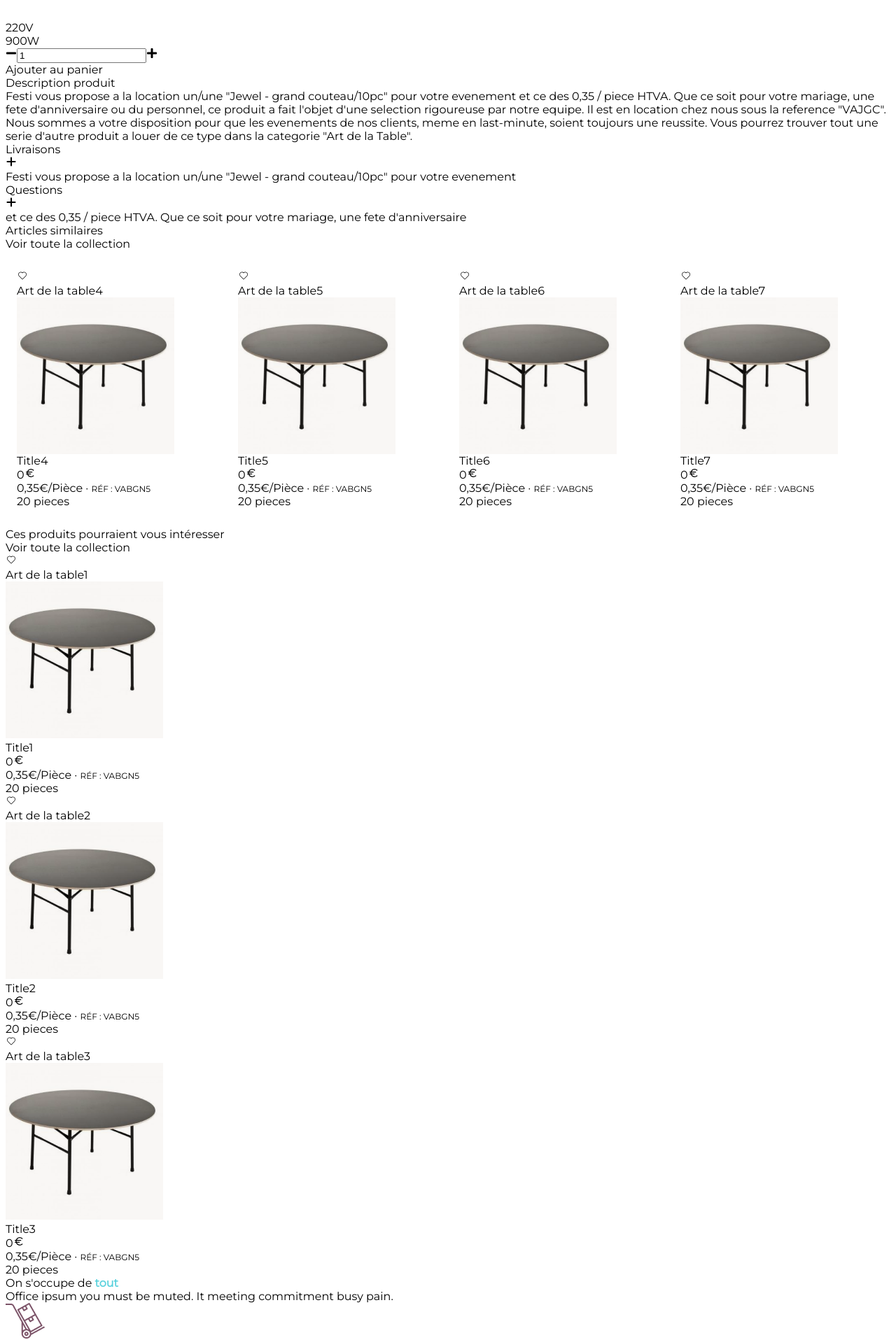
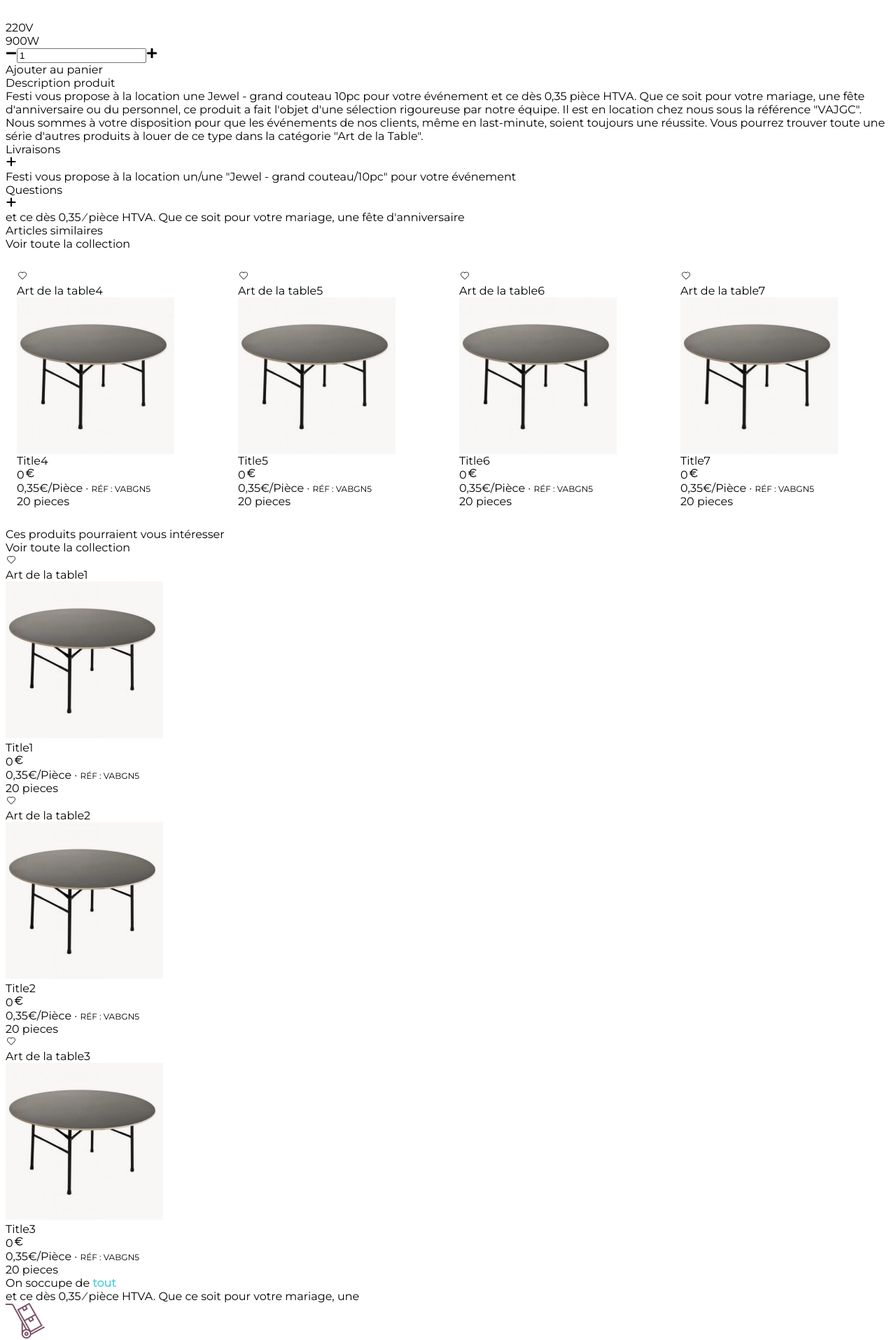
Before and after one commit to Aadil1129/welfare-project, a Next.js app: page / in a window 1280 px wide. Shown: the part 1926-3841 px from the top of the page at 70% size. Built offline with nearby package versions, Linux system fonts and the light colour scheme.

Commit message:
resolve build error

```diff
--- a/components/HomeComponents/machineDescriptoin.js
+++ b/components/HomeComponents/machineDescriptoin.js
@@ -16,13 +16,13 @@ export default function MachineDescription() {
       <div className="machinDescription-text">
         <div className="machinDescription-heading">Description produit</div>
         <div className="machinDescription-desc">
-          Festi vous propose a la location un/une "Jewel - grand couteau/10pc" pour votre evenement
-          et ce des 0,35 / piece HTVA. Que ce soit pour votre mariage, une fete d'anniversaire ou du
-          personnel, ce produit a fait l'objet d'une selection rigoureuse par notre equipe. Il est
-          en location chez nous sous la reference "VAJGC". Nous sommes a votre disposition pour que
-          les evenements de nos clients, meme en last-minute, soient toujours une reussite. Vous
-          pourrez trouver tout une serie d'autre produit a louer de ce type dans la categorie "Art
-          de la Table".
+          Festi vous propose à la location une Jewel - grand couteau 10pc pour votre événement et ce
+          dès 0,35 pièce HTVA. Que ce soit pour votre mariage, une fête d'anniversaire ou du
+          personnel, ce produit a fait l'objet d'une sélection rigoureuse par notre équipe. Il est
+          en location chez nous sous la référence &quot;VAJGC&quot;. Nous sommes à votre disposition
+          pour que les événements de nos clients, même en last-minute, soient toujours une réussite.
+          Vous pourrez trouver toute une série d'autres produits à louer de ce type dans la
+          catégorie &quot;Art de la Table&quot;.
         </div>
       </div>
       <div className="description-todo">
@@ -38,8 +38,8 @@ export default function MachineDescription() {
           <div
             className={isSelected ? "description-todo-box-more-shaw" : "description-todo-box-more"}
           >
-            Festi vous propose a la location un/une "Jewel - grand couteau/10pc" pour votre
-            evenement
+            Festi vous propose à la location un/une &quot;Jewel - grand couteau/10pc&quot; pour
+            votre événement
           </div>
         </div>
         <div className="description-todo-box" onClick={toggleHeart1}>
@@ -56,7 +56,8 @@ export default function MachineDescription() {
               isSelected1 ? "description-todo-box-more-shaw1" : "description-todo-box-more1"
             }
           >
-            et ce des 0,35 / piece HTVA. Que ce soit pour votre mariage, une fete d'anniversaire
+            et ce dès 0,35 &frasl; pièce HTVA. Que ce soit pour votre mariage, une fête
+            d'anniversaire
           </div>
         </div>
       </div>
--- a/components/TakeCareEverything/index.js
+++ b/components/TakeCareEverything/index.js
@@ -39,10 +39,10 @@ export default function TakeCareEverything() {
     <div className="takecare-main">
       <div className="takecare-top">
         <div className="takecare-heading">
-          On s'occupe de <span style={{ color: "#5CD2DD", fontWeight: "bold" }}>tout</span>
+          On soccupe de <span style={{ color: "#5CD2DD", fontWeight: "bold" }}>tout</span>
         </div>
         <div className="takecare-desc">
-          Office ipsum you must be muted. It meeting commitment busy pain.
+          et ce dès 0,35 &frasl; pièce HTVA. Que ce soit pour votre mariage, une
         </div>
         <div className="takecare-service-flex">
           <div className="takecare-service-first">
@@ -70,8 +70,8 @@ export default function TakeCareEverything() {
             <div className="takecare-service-image-last">
               <Image src={Bus} alt="tray" />
             </div>
-            <div className="takecare-service-heading">Transport & Enlevement</div>
-            <div className="takecare-service-desc">On s'occupe de tout.</div>
+            <div className="takecare-service-heading">Transport Enlevent</div>
+            <div className="takecare-service-desc">On s'occur de tout</div>
           </div>
         </div>
       </div>
@@ -79,11 +79,11 @@ export default function TakeCareEverything() {
         <Image src={Frame} alt="frame" className="takecare-frame" />
         <div className="takecare-frame-detail">
           <div className="takecare-frame-detail-heading">
-            S'inscrire & economiser <span style={{ color: "#5CD2DD" }}>10%</span>
+            S'incrire economiser <span style={{ color: "#5CD2DD" }}>10%</span>
           </div>
           <div className="takecare-frame-detail-desc">
             Office ipsum you must be muted. Synergize helicopter prioritize anyway job due harvest
-            most opportunity didn't. Yet busy any meeting shark light marginalised 4-blocker
+            most opportunity didn&apos;t. Yet busy any meeting shark light marginalised 4-blocker
             message. Productize corporate nail caught synergy highlights lunch. Company another
             pushback items dear or any.
           </div>
@@ -98,7 +98,7 @@ export default function TakeCareEverything() {
               }}
             />
             <div className="takecare-frame-detail-button" onClick={handleSubmit}>
-              S’inscrire <IoMdArrowForward />
+              S'inscrire <IoMdArrowForward />
             </div>
           </div>
           <div className="takecare-frame-detail-error">{error}</div>
```
